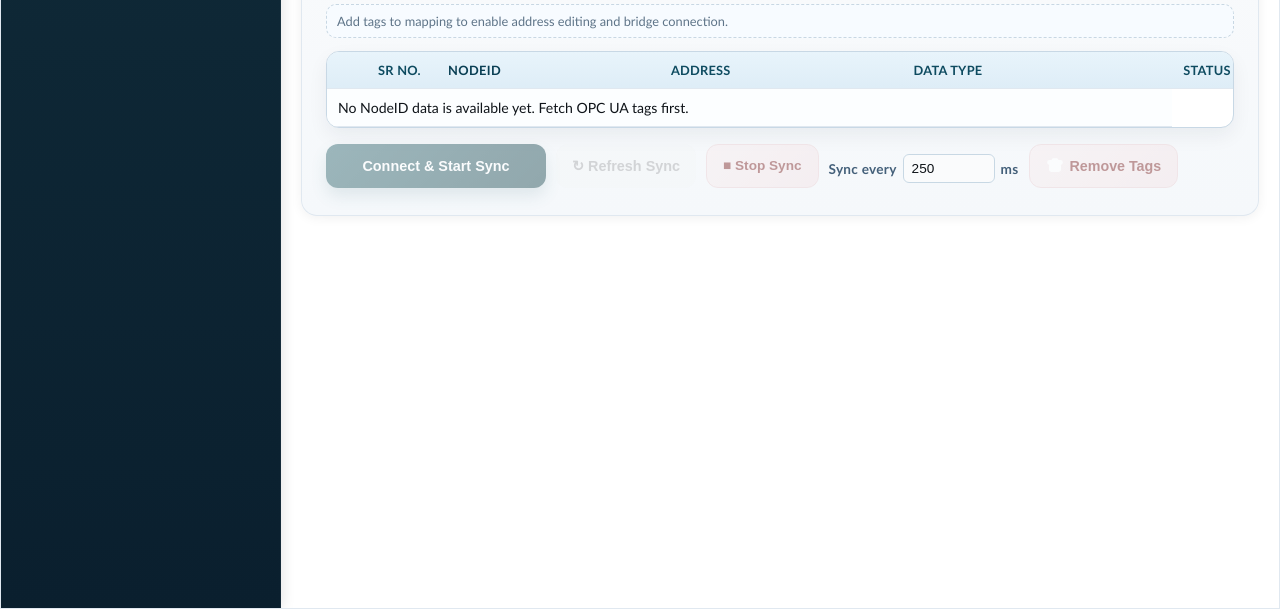
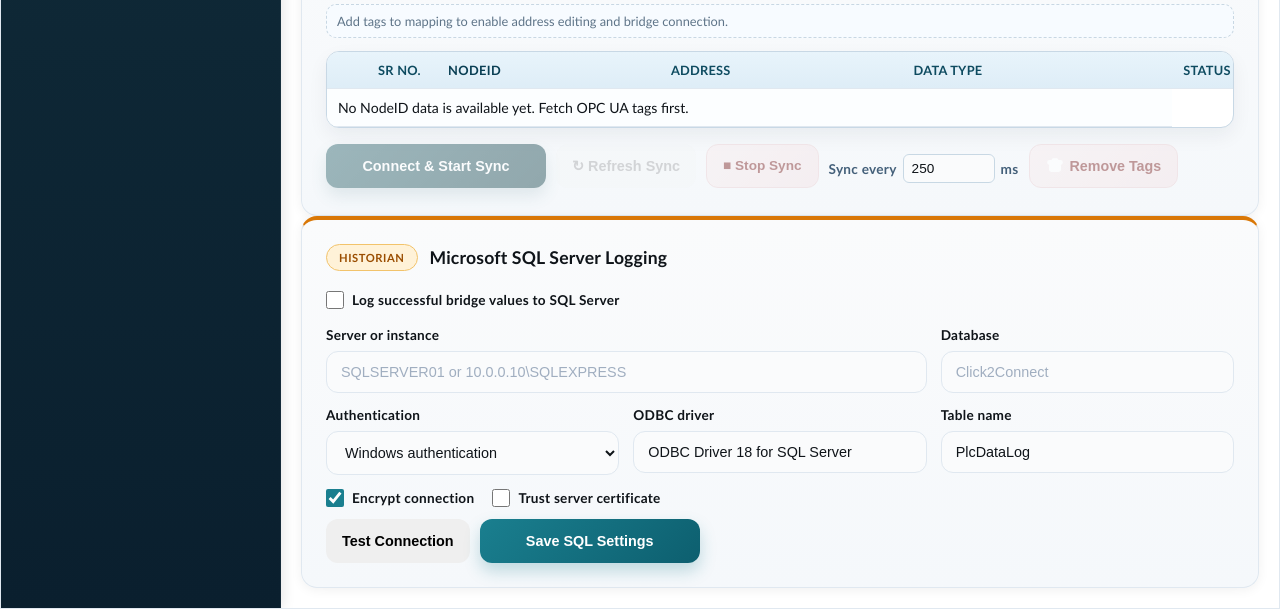
Before and after one commit to Shreya5290/plc-connect-console, a Django app: page / in a window 1280 px wide. Shown: the part 827-1436 px from the top of the page. Run offline with Django 5.2, Linux system fonts and the light colour scheme; some libraries are stand-ins or nearby versions.

Commit message:
feat: add per-connection SQL Server data logging and configuration UI

```diff
--- a/connectapp/templates/index.html
+++ b/connectapp/templates/index.html
@@ -332,10 +332,43 @@
     .card--plc{border-top:4px solid #1a7f8f}
     .card--opcua{border-top:4px solid #50c878}
     .card--map{border-top:4px solid #8b5cf6}
+    .card--sql{border-top:4px solid #d97706}
 
     .card--plc .title-chip{background:#c9e8ed;color:#0d5f6f;border-color:#7fc4d3}
     .card--opcua .title-chip{background:#e8f9f0;color:#00a86b;border-color:#b3e5d0}
     .card--map .title-chip{background:#f0e6ff;color:#8b5cf6;border-color:#d0bfff}
+    .card--sql .title-chip{background:#fff2d8;color:#9a4d00;border-color:#f2c36b}
+
+    .sql-settings-grid{
+      display:grid;
+      grid-template-columns:repeat(3,minmax(0,1fr));
+      gap:0 14px;
+    }
+    .sql-settings-grid .field{min-width:0}
+    .sql-settings-grid .span-2{grid-column:span 2}
+    .sql-credential-grid{grid-template-columns:repeat(2,minmax(0,1fr))}
+    .sql-option-row{
+      display:flex;
+      flex-wrap:wrap;
+      align-items:center;
+      gap:18px;
+      margin:14px 0 4px;
+    }
+    .sql-check{
+      display:inline-flex;
+      align-items:center;
+      gap:8px;
+      margin:0;
+      cursor:pointer;
+    }
+    .sql-check input[type="checkbox"]{
+      width:18px;
+      height:18px;
+      margin:0;
+      padding:0;
+      accent-color:var(--brand);
+    }
+    .sql-password-note{font-size:.76rem;color:var(--muted);margin-top:5px}
 
     h2{
       margin:0;
@@ -1197,6 +1230,7 @@
       .plc-conn-row{grid-template-columns:1fr}
       .opcua-conn-row{grid-template-columns:2fr 1fr}
       .tag-meta{grid-template-columns:1fr}
+      .sql-settings-grid{grid-template-columns:repeat(2,minmax(0,1fr))}
     }
 
     @media (max-width:700px){
@@ -1208,6 +1242,10 @@
       .modbus-tool-row{grid-template-columns:1fr}
       .tag-item-head{grid-template-columns:auto 1fr}
       .tag-toggle{grid-column:2;justify-self:start}
+      .sql-settings-grid,.sql-credential-grid{grid-template-columns:1fr}
+      .sql-settings-grid .span-2{grid-column:auto}
+      .sql-option-row{align-items:flex-start;flex-direction:column;gap:10px}
+      .action-row .btn{width:100%}
     }
 
     /* Connection slot tabs (multi-session support) */
@@ -1575,6 +1613,75 @@
           </div>
         </form>
         </section>
+
+        <section class="card card--sql" style="width:100%;margin:0;">
+          <div class="card-title">
+            <span class="title-chip">Historian</span>
+            <h2>Microsoft SQL Server Logging</h2>
+          </div>
+          <form method="POST" novalidate id="sql-settings-form">
+            {% csrf_token %}
+            <input type="hidden" name="slot" value="{{ active_slot }}">
+            <div class="sql-option-row">
+              <label class="sql-check">
+                <input type="checkbox" name="sql_enabled"{% if sql_logging.enabled %} checked{% endif %}>
+                Log successful bridge values to SQL Server
+              </label>
+            </div>
+            <div class="sql-settings-grid">
+              <div class="field span-2">
+                <label for="sql-server">Server or instance</label>
+                <input id="sql-server" type="text" name="sql_server" value="{{ sql_logging.server }}" placeholder="SQLSERVER01 or 10.0.0.10\SQLEXPRESS" autocomplete="off">
+              </div>
+              <div class="field">
+                <label for="sql-database">Database</label>
+                <input id="sql-database" type="text" name="sql_database" value="{{ sql_logging.database }}" placeholder="Click2Connect" autocomplete="off">
+              </div>
+              <div class="field">
+                <label for="sql-authentication">Authentication</label>
+                <select id="sql-authentication" name="sql_authentication">
+                  <option value="windows"{% if sql_logging.authentication == 'windows' %} selected{% endif %}>Windows authentication</option>
+                  <option value="sql"{% if sql_logging.authentication == 'sql' %} selected{% endif %}>SQL Server authentication</option>
+                </select>
+              </div>
+              <div id="sql-credentials" class="field span-2"{% if sql_logging.authentication != 'sql' %} hidden{% endif %}>
+                <div class="sql-settings-grid sql-credential-grid">
+                  <div class="field">
+                    <label for="sql-username">Username</label>
+                    <input id="sql-username" type="text" name="sql_username" value="{{ sql_logging.username }}" autocomplete="username">
+                  </div>
+                  <div class="field">
+                    <label for="sql-password">Password</label>
+                    <input id="sql-password" type="password" name="sql_password" value="" placeholder="{% if sql_logging.password_saved %}Saved - leave blank to keep{% else %}Enter SQL password{% endif %}" autocomplete="new-password">
+                    {% if sql_logging.password_saved %}<div class="sql-password-note">A password is saved for this connection.</div>{% endif %}
+                  </div>
+                </div>
+              </div>
+              <div class="field">
+                <label for="sql-driver">ODBC driver</label>
+                <input id="sql-driver" type="text" name="sql_driver" value="{{ sql_logging.driver }}" autocomplete="off">
+              </div>
+              <div class="field">
+                <label for="sql-table">Table name</label>
+                <input id="sql-table" type="text" name="sql_table_name" value="{{ sql_logging.table_name }}" pattern="[A-Za-z_][A-Za-z0-9_]*" autocomplete="off">
+              </div>
+            </div>
+            <div class="sql-option-row">
+              <label class="sql-check">
+                <input type="checkbox" name="sql_encrypt"{% if sql_logging.encrypt %} checked{% endif %}>
+                Encrypt connection
+              </label>
+              <label class="sql-check">
+                <input type="checkbox" name="sql_trust_server_certificate"{% if sql_logging.trust_server_certificate %} checked{% endif %}>
+                Trust server certificate
+              </label>
+            </div>
+            <div class="action-row">
+              <button class="btn" type="submit" name="action" value="test_sql_logging">Test Connection</button>
+              <button class="btn primary" type="submit" name="action" value="save_sql_logging">Save SQL Settings</button>
+            </div>
+          </form>
+        </section>
       </div>
     <style>
       .select-mode .select-col input[type="checkbox"] {
@@ -1592,6 +1699,18 @@
         var removeSelectedForm = document.getElementById('remove-selected-form');
         var removeSelectedWrap = document.getElementById('remove-selected-confirm-wrap');
         var selectAll = document.getElementById('select-all-rows');
+        var sqlAuthentication = document.getElementById('sql-authentication');
+        var sqlCredentials = document.getElementById('sql-credentials');
+
+        function updateSqlAuthenticationFields() {
+          if (sqlAuthentication && sqlCredentials) {
+            sqlCredentials.hidden = sqlAuthentication.value !== 'sql';
+          }
+        }
+        if (sqlAuthentication) {
+          sqlAuthentication.addEventListener('change', updateSqlAuthenticationFields);
+          updateSqlAuthenticationFields();
+        }
 
         // Intercept form submission for remove_selected_tags to remove excess fields
         if (removeSelectedForm) {
--- a/connectapp/views.py
+++ b/connectapp/views.py
@@ -30,6 +30,7 @@ from .forms import (
     PlcConfigSaveForm,
     PlcReadForm,
 )
+from .sql_logger import SqlServerDataLogger
 
 try:
     from opcua import Client as OpcUaClient, ua
@@ -1131,11 +1132,13 @@ class AsyncBridgeService:
         'opcua_server_start_time', 'last_cycle_duration_ms',
     )
 
-    def __init__(self, store, logix_service, pool, opcua_service, cycle_phase=0.0):
+    def __init__(self, store, logix_service, pool, opcua_service, cycle_phase=0.0, sql_logger=None, bridge_slot=1):
         self.store = store
         self.logix_service = logix_service
         self.pool = pool
         self.opcua_service = opcua_service
+        self.sql_logger = sql_logger
+        self.bridge_slot = bridge_slot
         self._thread = None
         self._guard = threading.Lock()
         self._stop_event = threading.Event()
@@ -1192,6 +1195,32 @@ class AsyncBridgeService:
         if isinstance(left, dict) and isinstance(right, dict) and set(left.keys()) == set(right.keys()):
             return all(AsyncBridgeService._values_match(left[key], right[key]) for key in left)
         return left == right
+
+    def _log_cycle_values(self, payload, snapshot_map, previous_sync_times):
+        if self.sql_logger is None:
+            return
+        plc = payload.get('plc') or {}
+        bridge = payload.get('bridge') or {}
+        data_type_map = bridge.get('data_type_map') or {}
+        records = []
+        for node_id, snapshot in snapshot_map.items():
+            if not isinstance(snapshot, dict):
+                continue
+            synced_at = snapshot.get('synced_at')
+            if not synced_at or synced_at == previous_sync_times.get(node_id):
+                continue
+            records.append({
+                'recorded_at': synced_at,
+                'bridge_slot': self.bridge_slot,
+                'plc_brand': str(plc.get('brand') or 'allen_bradley'),
+                'plc_connection': str(plc.get('connection_path') or ''),
+                'tag_address': str(snapshot.get('plc_tag') or ''),
+                'opcua_node_id': str(node_id),
+                'value': snapshot.get('plc_value'),
+                'scada_value': snapshot.get('scada_value'),
+                'data_type': str(data_type_map.get(node_id) or ''),
+            })
+        self.sql_logger.enqueue(records)
 
     @staticmethod
     def _parse_modbus_tag(plc_tag):
@@ -1688,6 +1717,9 @@ class AsyncBridgeService:
 
     def _sync_payload(self, payload, force_plc_to_scada=False):
         bridge = payload.setdefault('bridge', {})
+        sql_config = payload.get('sql_logging')
+        if self.sql_logger is not None and isinstance(sql_config, dict):
+            self.sql_logger.configure(sql_config)
         bridge.setdefault('mode', 'json_async_bridge')
         bridge.setdefault('active', False)
         bridge.setdefault('poll_interval_seconds', DEFAULT_POLL_INTERVAL)
@@ -1720,6 +1752,11 @@ class AsyncBridgeService:
         # Treat malformed/empty snapshot as disabled for restore decisions.
         if not isinstance(snapshot_map, dict):
             snapshot_map = {}
+        previous_sync_times = {
+            node_id: snapshot.get('synced_at')
+            for node_id, snapshot in snapshot_map.items()
+            if isinstance(snapshot, dict)
+        }
 
         if not endpoint:
             bridge['active'] = False
@@ -2198,6 +2235,7 @@ class AsyncBridgeService:
                 # Force a re-bootstrap for this node on the next cycle.
                 snapshot_map.pop(node_id, None)
 
+            self._log_cycle_values(payload, snapshot_map, previous_sync_times)
             bridge['synced_count'] = success_count
             bridge['last_sync_at'] = timezone.localtime().isoformat()
             bridge['last_sync_result'] = (f'Bridge cycle: {success_count} updates, {aligned_count} aligned, {conflict_count} conflicts, {failed_count} failures.')
@@ -2244,12 +2282,15 @@ class AsyncBridgeService:
 # Initialize global instances
 _landing_store = LandingDataStore(_LANDING_DATA_FILE, _LANDING_BACKUP_DIR)
 _landing_store.read()
+_default_sql_logging_config = getattr(settings, 'SQL_SERVER_LOGGING', {})
 
 _async_bridge = AsyncBridgeService(
     store=_landing_store,
     logix_service=_logix_service,
     pool=_logix_pool,
     opcua_service=_opcua_service,
+    sql_logger=SqlServerDataLogger(_default_sql_logging_config),
+    bridge_slot=1,
 )
 
 _init_payload = _landing_store.read()
@@ -2308,6 +2349,8 @@ class BridgeManager:
             pool=pool,
             opcua_service=_opcua_service,
             cycle_phase=(slot - 1) * 0.25,
+            sql_logger=SqlServerDataLogger(_default_sql_logging_config),
+            bridge_slot=slot,
         )
         return store, bridge
 
@@ -2657,6 +2700,7 @@ class CombinedPageView(View):
             'bridge_poll_ms': self._get_bridge_poll_ms(),
             'active_slot': self.slot,
             'bridge_slots': _bridge_manager.summary(),
+            'sql_logging': self._get_sql_logging_context(),
             'app_version': APP_VERSION,
         }
 
@@ -2680,6 +2724,51 @@ class CombinedPageView(View):
         except Exception:
             interval = None
         return int(round(normalize_poll_interval(interval) * 1000))
+
+    def _get_sql_logging_context(self):
+        try:
+            config = self.store.read().get('sql_logging') or {}
+        except Exception:
+            config = {}
+        authentication = str(config.get('authentication') or 'windows').strip().lower()
+        if authentication not in ('windows', 'sql'):
+            authentication = 'windows'
+        return {
+            'enabled': SqlServerDataLogger._is_enabled(config.get('enabled')),
+            'server': str(config.get('server') or ''),
+            'database': str(config.get('database') or ''),
+            'authentication': authentication,
+            'username': str(config.get('username') or ''),
+            'password_saved': bool(config.get('password')),
+            'driver': str(config.get('driver') or 'ODBC Driver 18 for SQL Server'),
+            'table_name': str(config.get('table_name') or 'PlcDataLog'),
+            'encrypt': SqlServerDataLogger._is_enabled(config.get('encrypt', True)),
+            'trust_server_certificate': SqlServerDataLogger._is_enabled(config.get('trust_server_certificate')),
+        }
+
+    def _sql_config_from_post(self, request):
+        try:
+            existing = self.store.read().get('sql_logging') or {}
+        except Exception:
+            existing = {}
+        authentication = str(request.POST.get('sql_authentication') or 'windows').strip().lower()
+        if authentication not in ('windows', 'sql'):
+            authentication = 'windows'
+        password = request.POST.get('sql_password', '')
+        if not password:
+            password = existing.get('password', '')
+        return {
+            'enabled': request.POST.get('sql_enabled') == 'on',
+            'server': str(request.POST.get('sql_server') or '').strip(),
+            'database': str(request.POST.get('sql_database') or '').strip(),
+            'authentication': authentication,
+            'username': str(request.POST.get('sql_username') or '').strip(),
+            'password': password,
+            'driver': str(request.POST.get('sql_driver') or 'ODBC Driver 18 for SQL Server').strip(),
+            'table_name': str(request.POST.get('sql_table_name') or 'PlcDataLog').strip(),
+            'encrypt': request.POST.get('sql_encrypt') == 'on',
+            'trust_server_certificate': request.POST.get('sql_trust_server_certificate') == 'on',
+        }
 
     @staticmethod
     def _cached_opcua_state(session):
@@ -2792,7 +2881,34 @@ class CombinedPageView(View):
         plc_config_load_form = PlcConfigLoadForm(file_choices=self._config_file_choices())
         plc_config_import_form = PlcConfigImportForm()
 
-        if action == 'plc_read':
+        if action in ('save_sql_logging', 'test_sql_logging'):
+            sql_config = self._sql_config_from_post(request)
+            validation_config = dict(sql_config)
+            if action == 'test_sql_logging':
+                validation_config['enabled'] = True
+            error = SqlServerDataLogger.validate_config(validation_config)
+            if error:
+                messages.error(request, error)
+            elif action == 'test_sql_logging':
+                try:
+                    self.bridge.sql_logger.test_configuration(validation_config)
+                    messages.success(request, 'SQL Server connection and table permissions are valid.')
+                except Exception as exc:
+                    messages.error(request, f'SQL Server connection test failed: {exc}')
+            else:
+                def save_sql_logging(payload):
+                    payload['sql_logging'] = sql_config
+                    payload['runtime'] = {
+                        'last_action': 'sql_logging_saved',
+                        'last_message': 'SQL Server logging settings updated.',
+                    }
+
+                self.store.update(save_sql_logging, backup_reason='sql_logging_saved')
+                self.bridge.sql_logger.configure(sql_config)
+                status = 'enabled' if sql_config.get('enabled') else 'disabled'
+                messages.success(request, f'SQL Server data logging {status} for Connection {self.slot}.')
+
+        elif action == 'plc_read':
             plc_form = PlcReadForm(request.POST)
             if plc_form.is_valid():
                 plc_ip = plc_form.cleaned_data['plc_ip']
--- a/requirements.txt
+++ b/requirements.txt
@@ -6,3 +6,4 @@ opcua==0.98.13
 PyYAML==6.0.3
 lxml==6.1.0
 pyinstaller==6.1.0
+pyodbc>=5.2,<6
```
Also changed, not shown: DEPLOYMENT_GUIDE.md (+32 -0 lines), connectapp/sql_logger.py (added, +223 -0 lines), plc_connect/settings.py (+11 -0 lines).
